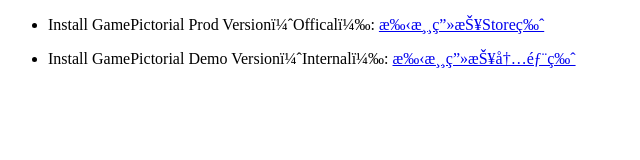
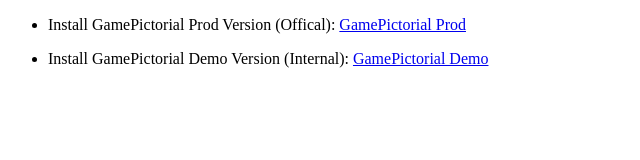
Before and after one commit to antonyzhao/dist, a plain HTML site: page index.html in a window 1280 px wide. Shown: the whole page, without its empty margins (0-640 px from the left). Drawn offline with Linux system fonts and the light colour scheme.

Commit message:
Update index.html

```diff
--- a/index.html
+++ b/index.html
@@ -3,13 +3,13 @@
 	<head><meta https-equiv="Content-Type" content="text/html; charset=utf-8"></head>
 <body>
 	<ul>
-		<li>Install GamePictorial Prod Version（Offical）:
-			<a href="itms-services://?action=download-manifest&url=https://raw.github.com/superior2008/dist/master/plist/joyme_gameguide_pictorial_appstore_flag_v_1.0.001.plist">手游画报Store版</a>
+		<li>Install GamePictorial Prod Version (Offical):
+			<a href="itms-services://?action=download-manifest&url=https://raw.github.com/superior2008/dist/master/plist/joyme_gameguide_pictorial_appstore_flag_v_1.0.001.plist">GamePictorial Prod</a>
 		</li>
 	</ul>
 	<ul>
-		<li>Install GamePictorial Demo Version（Internal）:
-			<a href="itms-services://?action=download-manifest&url=https://raw.github.com/superior2008/dist/master/plist/joyme_gameguide_pictorial_appstore_v_1.0.001.plist">手游画报内部版</a>
+		<li>Install GamePictorial Demo Version (Internal):
+			<a href="itms-services://?action=download-manifest&url=https://raw.github.com/superior2008/dist/master/plist/joyme_gameguide_pictorial_appstore_v_1.0.001.plist">GamePictorial Demo</a>
 		</li>
 	</ul>
 </body>
```
